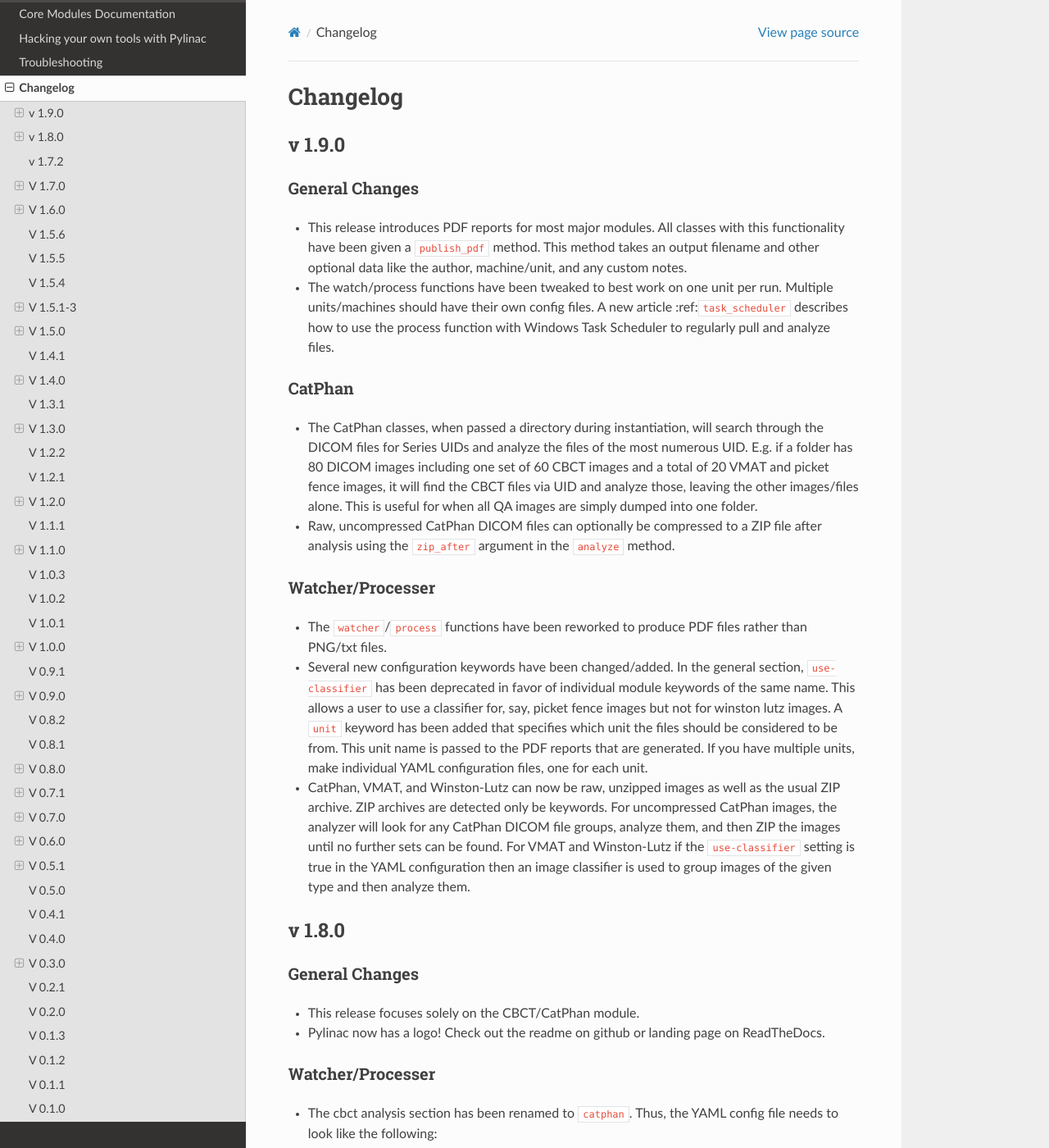
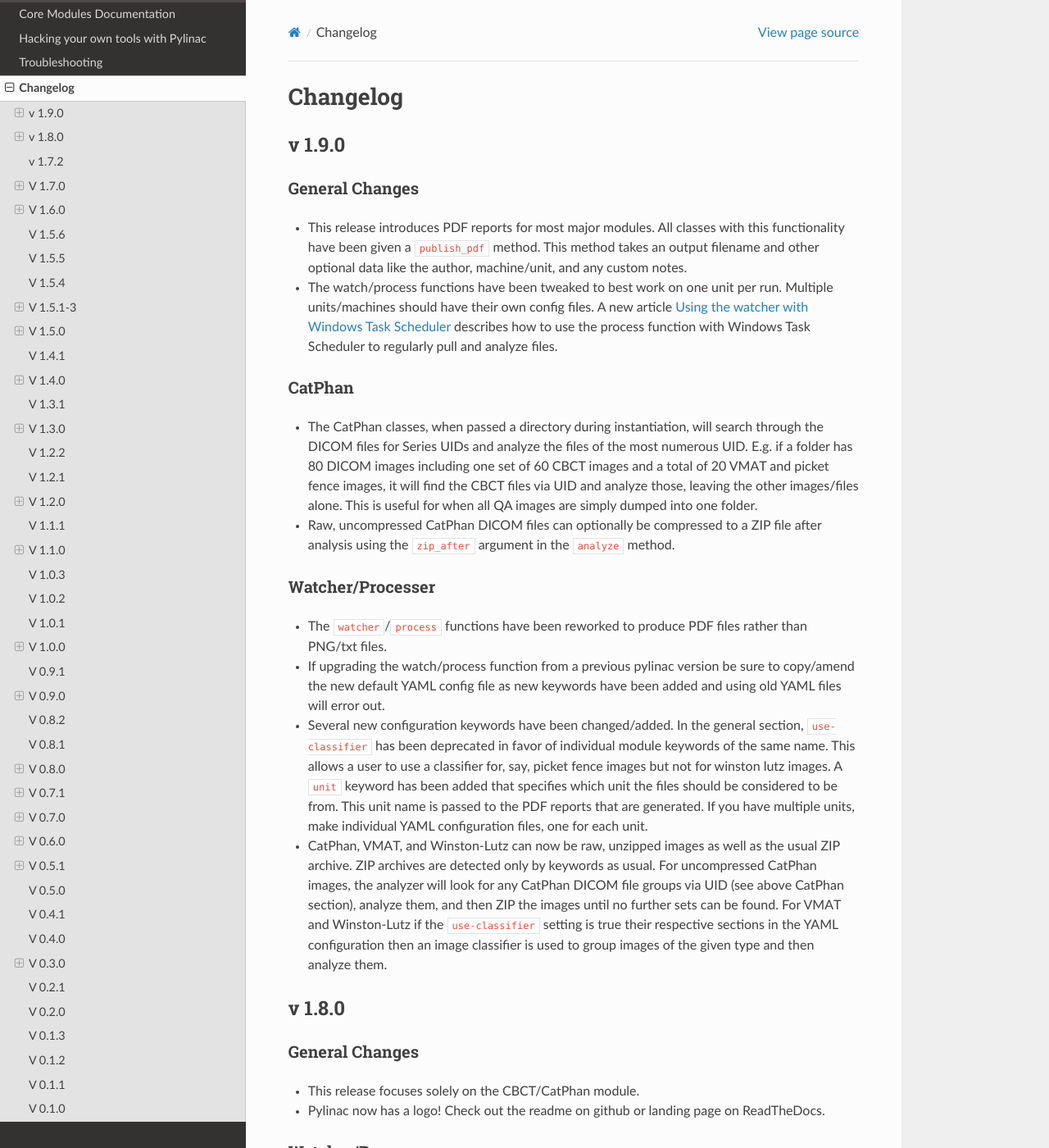
Before and after one commit to jrkerns/pylinac, a Sphinx documentation site: the page built from docs/source/changelog.rst, in a window 1280 px wide and 1400 px high. Shown: the whole window at 82% size. Built offline with Sphinx 7.4.7 and the Read the Docs theme 2.0.0, drawn with Linux system fonts in a browser that asks for light colours.

Commit message:
typos/tweaks

```diff
--- a/docs/source/cbct_docs.rst
+++ b/docs/source/cbct_docs.rst
@@ -255,8 +255,6 @@
 
 .. autoclass:: pylinac.ct.HUDiskROI
 
-.. autoclass:: pylinac.ct.GeoDiskROI
-
 .. autoclass:: pylinac.ct.RectangleROI
 
 .. autoclass:: pylinac.ct.ThicknessROI
--- a/docs/source/changelog.rst
+++ b/docs/source/changelog.rst
@@ -13,7 +13,7 @@
   have been given a ``publish_pdf`` method. This method takes an output filename and other optional
   data like the author, machine/unit, and any custom notes.
 * The watch/process functions have been tweaked to best work on one unit per run. Multiple units/machines should
-  have their own config files. A new article :ref:``task_scheduler`` describes how to use the process function with Windows Task
+  have their own config files. A new article :ref:`task_scheduler` describes how to use the process function with Windows Task
   Scheduler to regularly pull and analyze files.
 
 CatPhan
@@ -30,6 +30,8 @@
 ^^^^^^^^^^^^^^^^^
 
 * The ``watcher``/``process`` functions have been reworked to produce PDF files rather than PNG/txt files.
+* If upgrading the watch/process function from a previous pylinac version be sure to copy/amend the new default YAML config file
+  as new keywords have been added and using old YAML files will error out.
 * Several new configuration keywords have been changed/added. In the general section, ``use-classifier``
   has been deprecated in favor of individual module keywords of the same name. This allows a user to use a
   classifier for, say, picket fence images but not for winston lutz images. A ``unit`` keyword has been added
@@ -37,10 +39,10 @@
   reports that are generated. If you have multiple units, make individual YAML configuration files, one for each
   unit.
 * CatPhan, VMAT, and Winston-Lutz can now be raw, unzipped images as well as the usual ZIP archive. ZIP archives
-  are detected only be keywords. For uncompressed CatPhan images, the analyzer will look for any CatPhan DICOM
-  file groups, analyze them, and then ZIP the images until no further sets can be found. For VMAT and Winston-Lutz
-  if the ``use-classifier`` setting is true in the YAML configuration then an image classifier is used to group
-  images of the given type and then analyze them.
+  are detected only by keywords as usual. For uncompressed CatPhan images, the analyzer will look for any CatPhan DICOM
+  file groups via UID (see above CatPhan section), analyze them, and then ZIP the images until no further sets can be found.
+  For VMAT and Winston-Lutz if the ``use-classifier`` setting is true their respective sections in the YAML configuration
+  then an image classifier is used to group images of the given type and then analyze them.
 
 v 1.8.0
 -------
```
